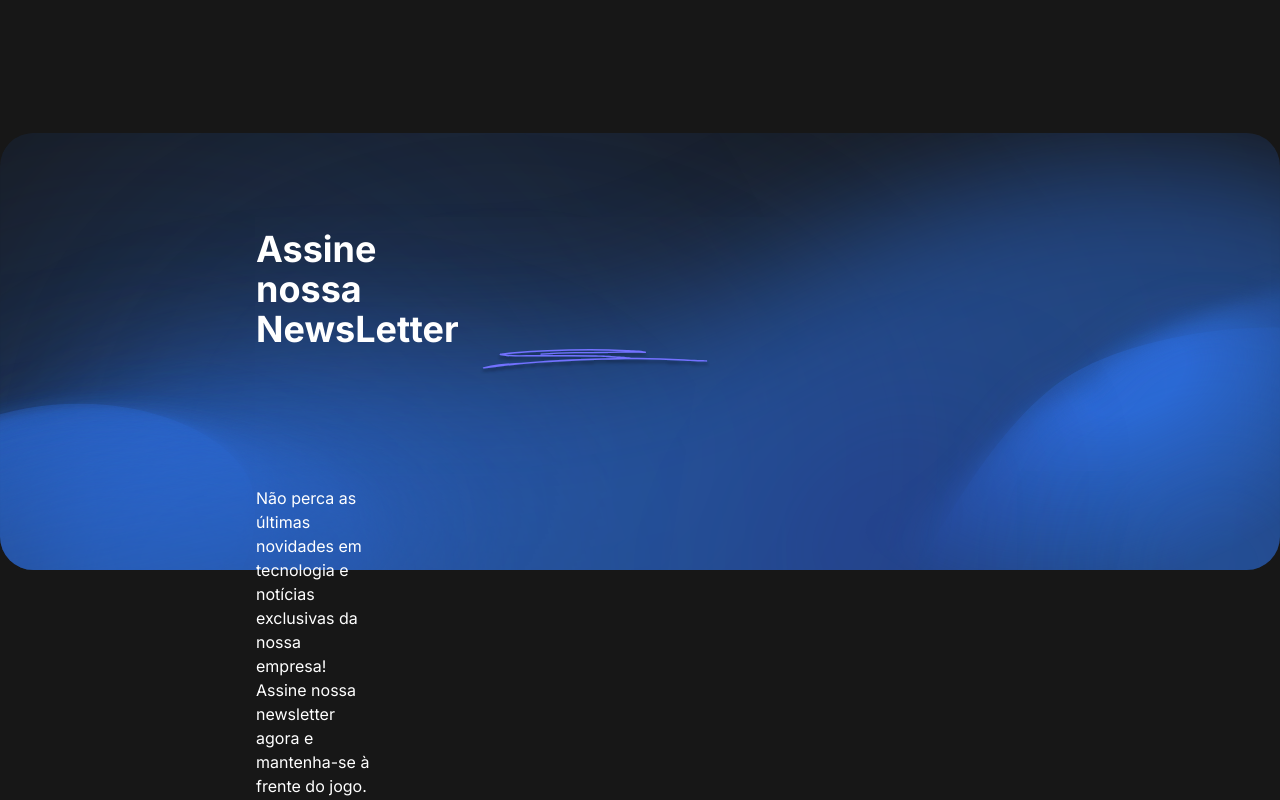
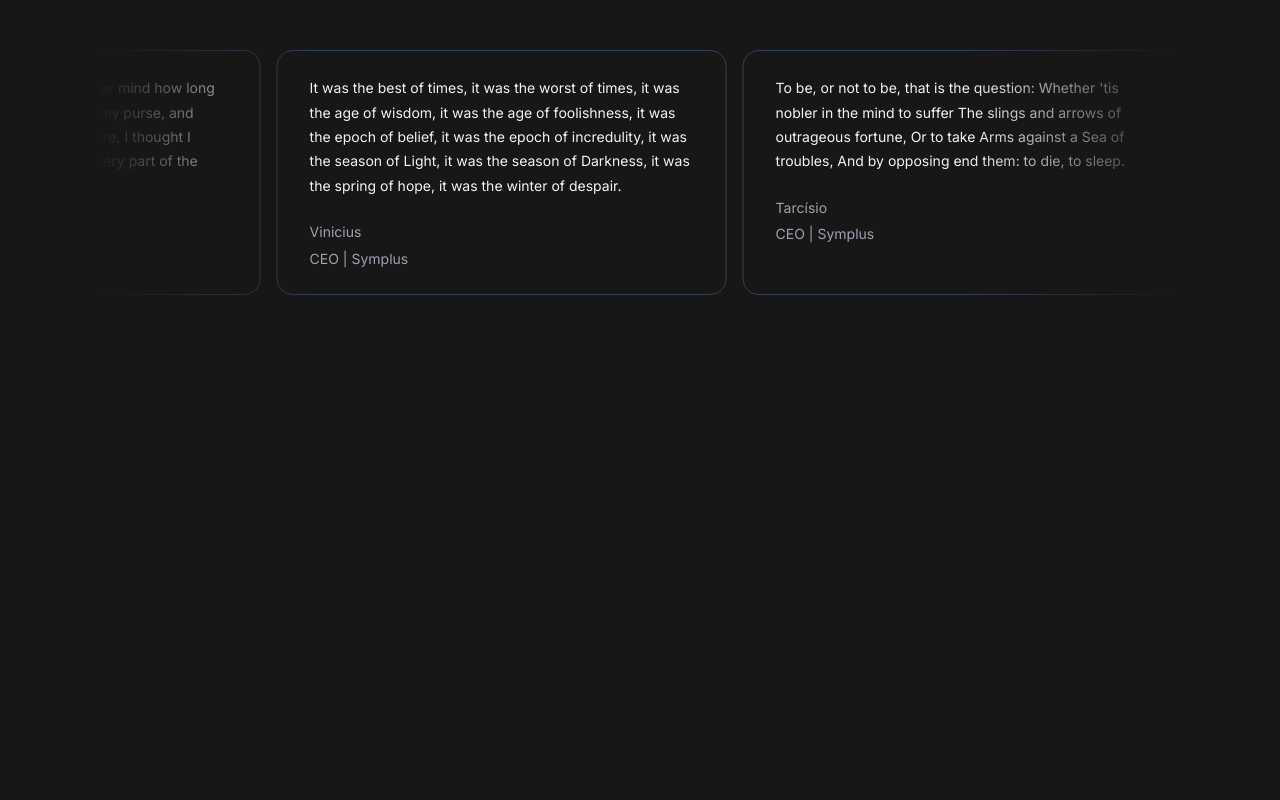
Before and after one commit to ViniciusOliver-stack/symplus-page, a Next.js app: page / in a window 1280 px wide. Shown: the part 3340-4140 px from the top of the page. After the commit the page ends 3833 px from the top, so only its background shows below. Built offline with nearby package versions, Linux system fonts and the light colour scheme.

Commit message:
feat: comment component

```diff
--- a/app/page.tsx
+++ b/app/page.tsx
@@ -10,13 +10,13 @@ import { TabsProducts } from "@/components/tabsProducts"
 
 export default function Home() {
   return (
-    <div className="overflow-x-hidden">
+    <div className="overflow-x-hidden flex flex-col gap-[120px]">
       <Header />
       <TabsProducts />
       <BackToTopButton />
       <Cards />
       <InfiniteMovingCardsDemo />
-      <Newsletter />
+      {/* <Newsletter /> */}
     </div>
   )
 }
```
